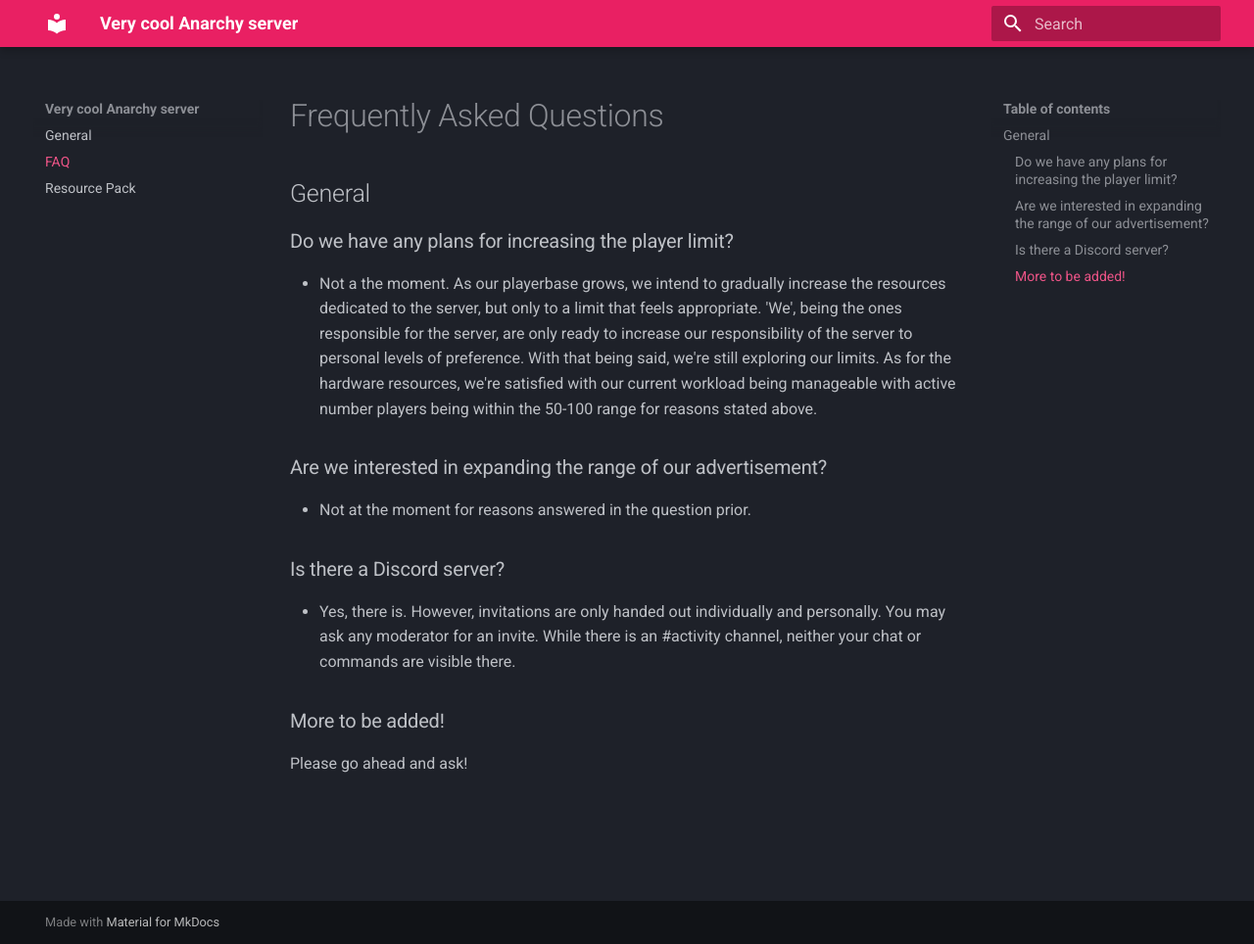
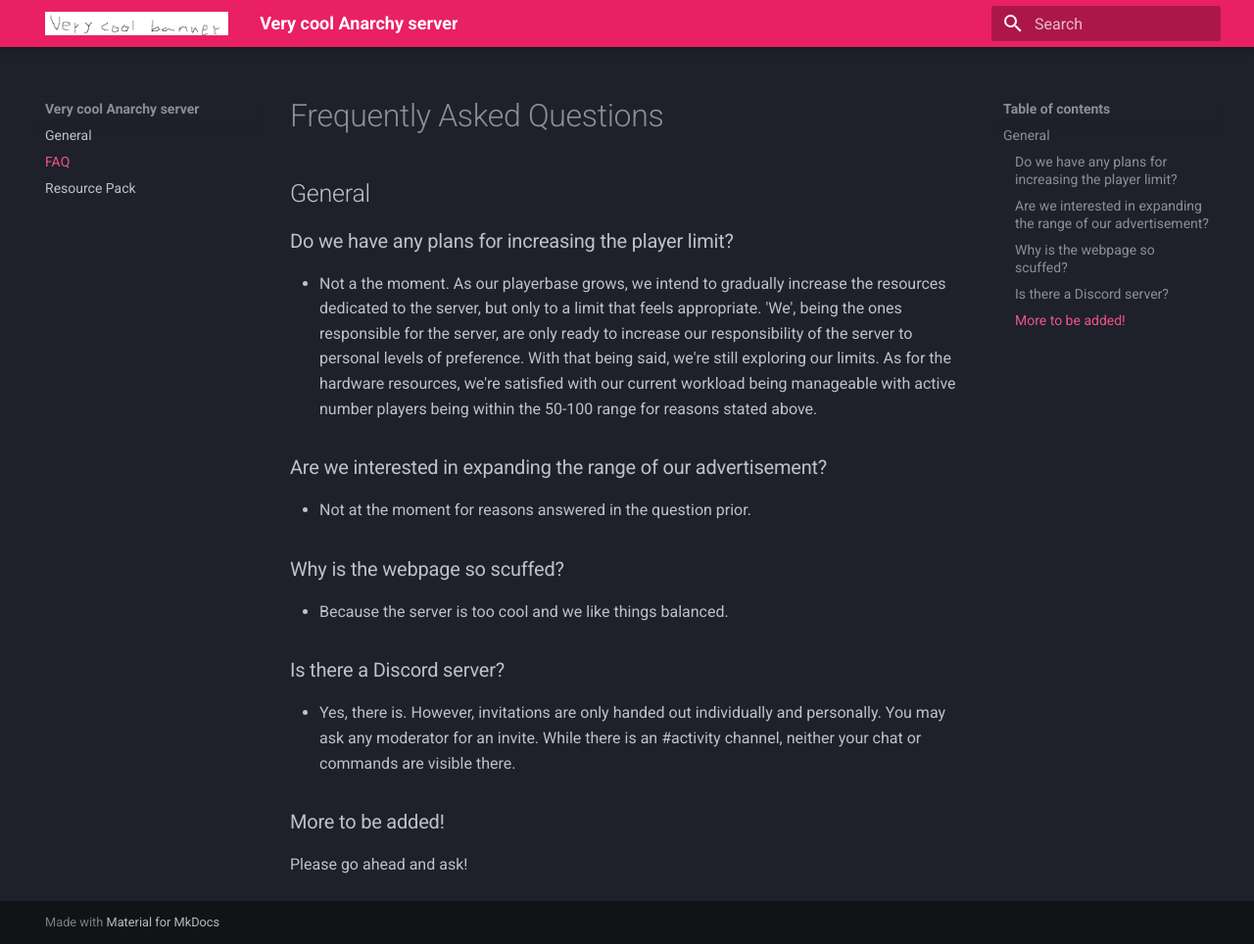
Before and after one commit to Zylez/mantech-wiki, an MkDocs documentation site: the page built from docs/faq/index.md, in a window 1280 px wide and 964 px high. Shown: the whole window at 98% size. Built offline with MkDocs 1.6.1 and Material for MkDocs 9.7.7, drawn with Linux system fonts in a browser that asks for light colours.

Commit message:
really nice logo

```diff
--- a/docs/faq/index.md
+++ b/docs/faq/index.md
@@ -7,6 +7,9 @@
 ### Are we interested in expanding the range of our advertisement?
 - Not at the moment for reasons answered in the question prior.
 
+### Why is the webpage so scuffed?
+- Because the server is too cool and we like things balanced.
+
 ### Is there a Discord server?
 - Yes, there is. However, invitations are only handed out individually and personally. You may ask any moderator for an invite. While there is an #activity channel, neither your chat or commands are visible there.
 
--- a/mkdocs.yml
+++ b/mkdocs.yml
@@ -3,6 +3,7 @@ site_url: https://man.servegame.com/ManTech-Wiki
 
 theme:
   name: material
+  logo: logo.png
   palette:
     scheme: slate
     primary: pink
```
Also changed, not shown: docs/logo.png (added), logo.png (added), site/404.html, site/faq/index.html, site/index.html, site/logo.png (added), site/resource-pack/index.html, site/search/search_index.json.
